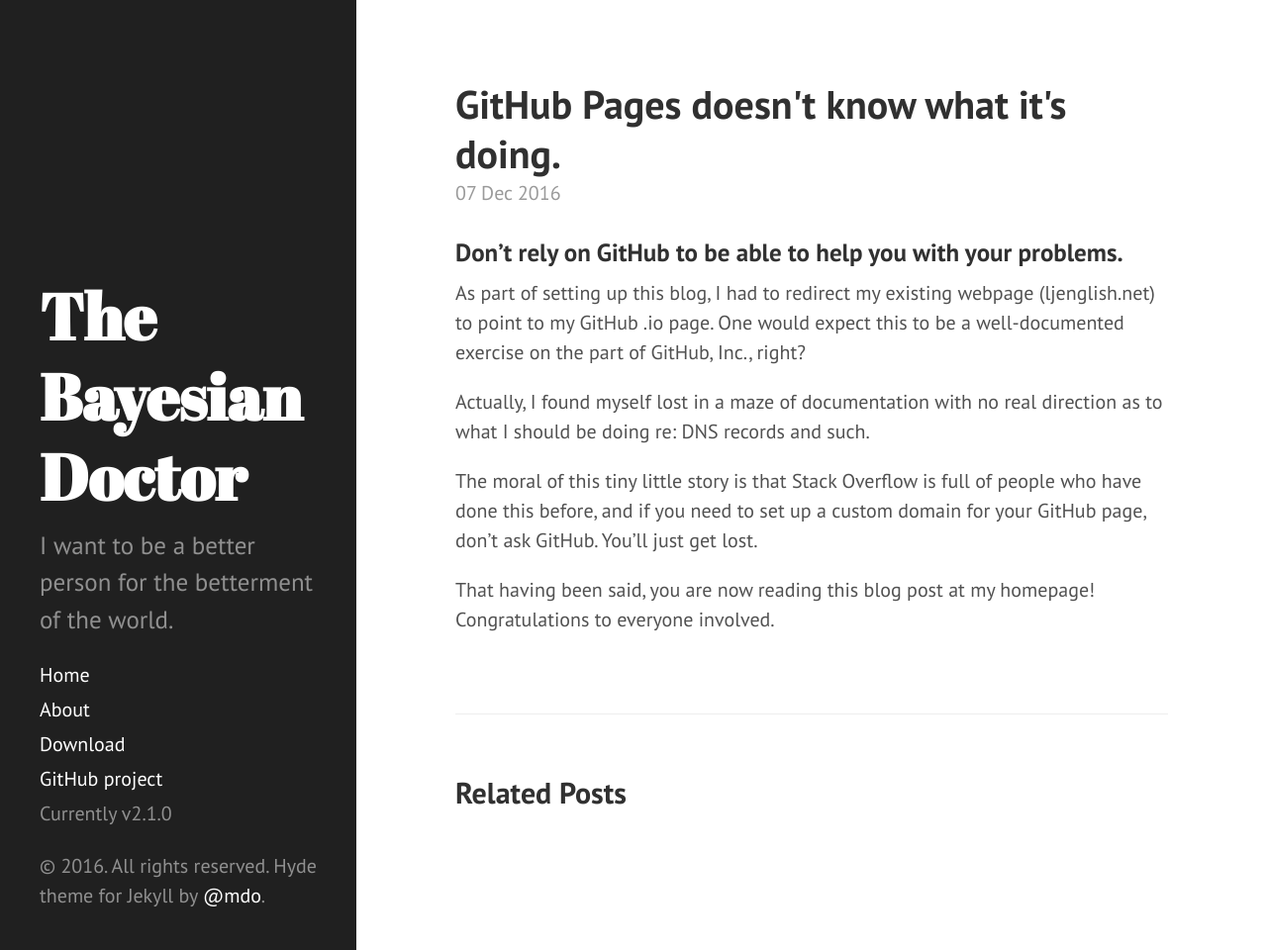
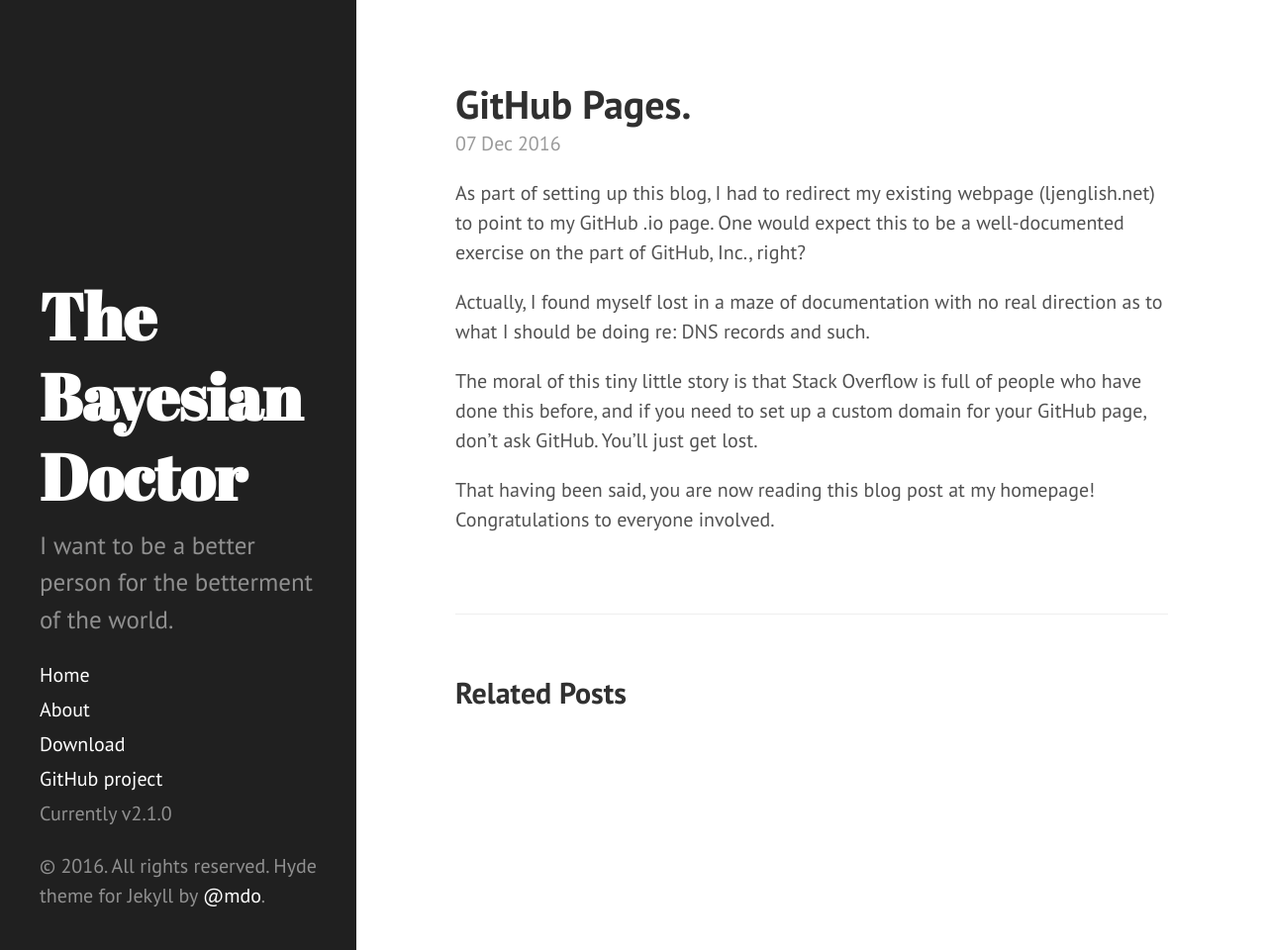
Before and after one commit to fourtyfour-saka/fourtyfour-saka.github.io, a Jekyll site: the page built from _posts/2016-12-07-github-doesnt-know-what-its-doing.md, in a window 1280 px wide and 960 px high. Shown: the whole window at 99% size. Built offline with Jekyll 4.4.1, drawn with Linux system fonts in a browser that asks for light colours.

Commit message:
change title

```diff
--- a/_posts/2016-12-07-github-doesnt-know-what-its-doing.md
+++ b/_posts/2016-12-07-github-doesnt-know-what-its-doing.md
@@ -1,9 +1,7 @@
 ---
 layout: post
-title: GitHub Pages doesn't know what it's doing.
+title: GitHub Pages.
 ---
-
-### Don't rely on GitHub to be able to help you with your problems.
 
 As part of setting up this blog, I had to redirect my existing webpage (ljenglish.net) to point to my GitHub .io page. One would expect this to be a well-documented exercise on the part of GitHub, Inc., right?
 
```
